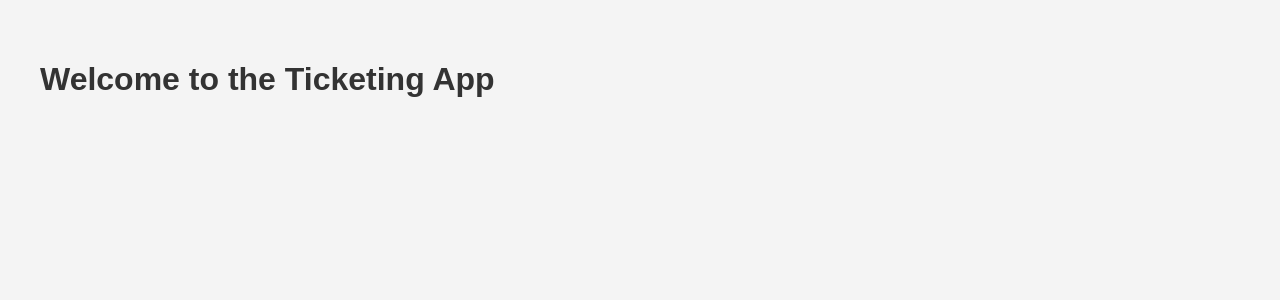
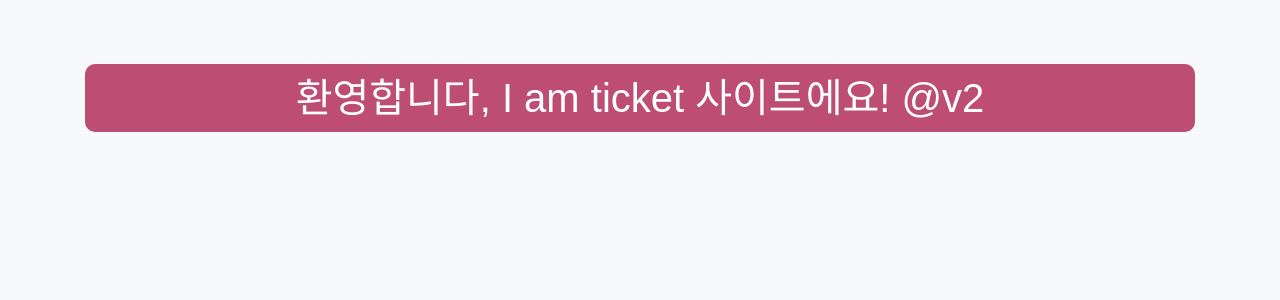
Before and after one commit to hanbyeolki/-front-app-repo, a Flask app: page / in a window 1280 px wide. Shown: the top 300 px of the page. Run offline with Flask 2, Linux system fonts and the light colour scheme; data that the repository does not hold is empty; some libraries are stand-ins or nearby versions.

Commit message:
version update

```diff
--- a/app.py
+++ b/app.py
@@ -19,7 +19,7 @@ class Ticket(db.Model):
     __tablename__ = "new_ticket_table"
     id = db.Column(db.Integer, primary_key=True)
     event = db.Column(db.String(255), nullable=False)
-    price = db.Column(db.Float, nullable=False)
+    price = db.Column(db.Integer, nullable=False)
     quantity = db.Column(db.Integer, nullable=False)
 
 
--- a/templates/index.html
+++ b/templates/index.html
@@ -5,49 +5,111 @@
     <meta charset="UTF-8">
     <meta name="viewport" content="width=device-width, initial-scale=1.0">
     <title>Ticketing App</title>
+    <!-- 부트스트랩 CDN -->
+    <link rel="stylesheet" href="https://maxcdn.bootstrapcdn.com/bootstrap/4.5.2/css/bootstrap.min.css">
     <style>
         body {
             font-family: Arial, sans-serif;
             margin: 20px;
             padding: 20px;
-            background-color: #f4f4f4;
+            background-color: #f8f9fa;
+            /* 부트스트랩 배경 색상 */
         }
 
         h1 {
-            color: #333;
+            color: #fff;
+            /* 글자색을 흰색으로 변경 */
+            background-color: #bd4d73;
+            /* 어두운 분홍색으로 변경 */
+            padding: 10px;
+            border-radius: 10px;
+            text-align: center;
+            /* 가운데 정렬 */
         }
 
         ul {
             list-style: none;
             padding: 0;
+            display: flex;
+            flex-wrap: wrap;
+            justify-content: center;
+            /* 가운데 정렬 */
         }
 
         li {
-            background-color: #fff;
+            text-align: center;
+            /* 가운데 정렬 */
+            background-color: #ffffff;
             border: 1px solid #ddd;
-            margin: 10px 0;
-            padding: 10px;
+            margin: 10px;
+            padding: 15px;
             border-radius: 5px;
+            box-shadow: 0 0 10px rgba(0, 0, 0, 0.1);
+            width: calc(33.33% - 20px);
+            /* 3개의 열로 나누어짐 */
+            box-sizing: border-box;
+            display: flex;
+            flex-direction: column;
+            align-items: center;
+        }
+
+        img {
+            max-width: 100%;
+            height: auto;
+            margin-bottom: 10px;
+        }
+
+        /* 추가된 스타일 */
+        .ticket-info {
+            margin-top: auto;
+            /* 수정: 상단 여백을 아래로 이동 */
+            margin-bottom: 5px;
+        }
+
+        .btn-container {
+            margin-top: auto;
+            /* 수정: 상단 여백을 아래로 이동 */
+            margin-bottom: 0;
+            /* 추가 */
         }
 
         a {
             text-decoration: none;
-            color: #007bff;
+            color: #8a2be2;
+            /* 어두운 자주색으로 변경 */
             font-weight: bold;
+        }
+
+        a:hover {
+            color: #5e1874;
+            /* 자주색의 더 어두운 색으로 변경 */
         }
     </style>
 </head>
 
 <body>
-    <h1>Welcome to the Ticketing App</h1>
-    <ul>
-        {% for ticket in tickets %}
-        <li>
-            <strong>{{ ticket.event }}</strong> - {{ ticket.price }} won
-            <a href="{{ url_for('buy', ticket_id=ticket.id) }}">Buy Now</a>
-        </li>
-        {% endfor %}
-    </ul>
+    <div class="container">
+        <h1 class="mt-4">환영합니다, I am ticket 사이트에요! @v2</h1>
+        <ul class="mt-4">
+            {% for ticket in tickets %}
+            <li class="p-3">
+                <img src="{{ url_for('static', filename=ticket.event + '.jpg') }}" alt="{{ ticket.event }}">
+                <div class="ticket-info">
+                    <strong>{{ ticket.event }}</strong><br>
+                    {{ ticket.price }} 원
+                </div>
+                <div class="btn-container">
+                    <a href="{{ url_for('buy', ticket_id=ticket.id) }}" class="btn btn-dark mt-3">지금 구매</a>
+                </div>
+            </li>
+            {% endfor %}
+        </ul>
+    </div>
+
+    <!-- 부트스트랩 JS와 Popper.js -->
+    <script src="https://code.jquery.com/jquery-3.5.1.slim.min.js"></script>
+    <script src="https://cdn.jsdelivr.net/npm/@popperjs/core@2.9.2/dist/umd/popper.min.js"></script>
+    <script src="https://stackpath.bootstrapcdn.com/bootstrap/4.5.2/js/bootstrap.min.js"></script>
 </body>
 
 </html>
```
Also changed, not shown: templates/buy.html (+47 -13 lines), static/Concert.jpg (added), static/Sports_Game.jpg (added), static/Theater_Show.jpg (added).
